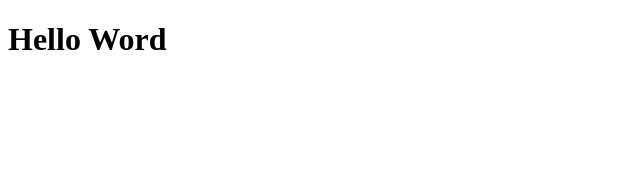
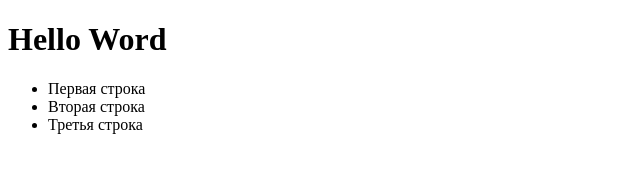
Before and after one commit to JSBoris/-Git_Workshops, a plain HTML site: page index.html in a window 1280 px wide. Shown: the whole page, without its empty margins (0-640 px from the left). Drawn offline with Linux system fonts and the light colour scheme.

Commit message:
Добавили список

```diff
--- a/index.html
+++ b/index.html
@@ -1,11 +1,21 @@
 <!DOCTYPE html>
 <html lang="en">
+
 <head>
     <meta charset="UTF-8">
     <meta name="viewport" content="width=device-width, initial-scale=1.0">
     <title>Document</title>
 </head>
+
 <body>
     <h1>Hello Word</h1>
+    <ul>
+        <li>Первая строка</li>
+        <li>Вторая строка</li>
+        <li>Третья строка</li>
+    </ul>
+
+
 </body>
+
 </html>
```
